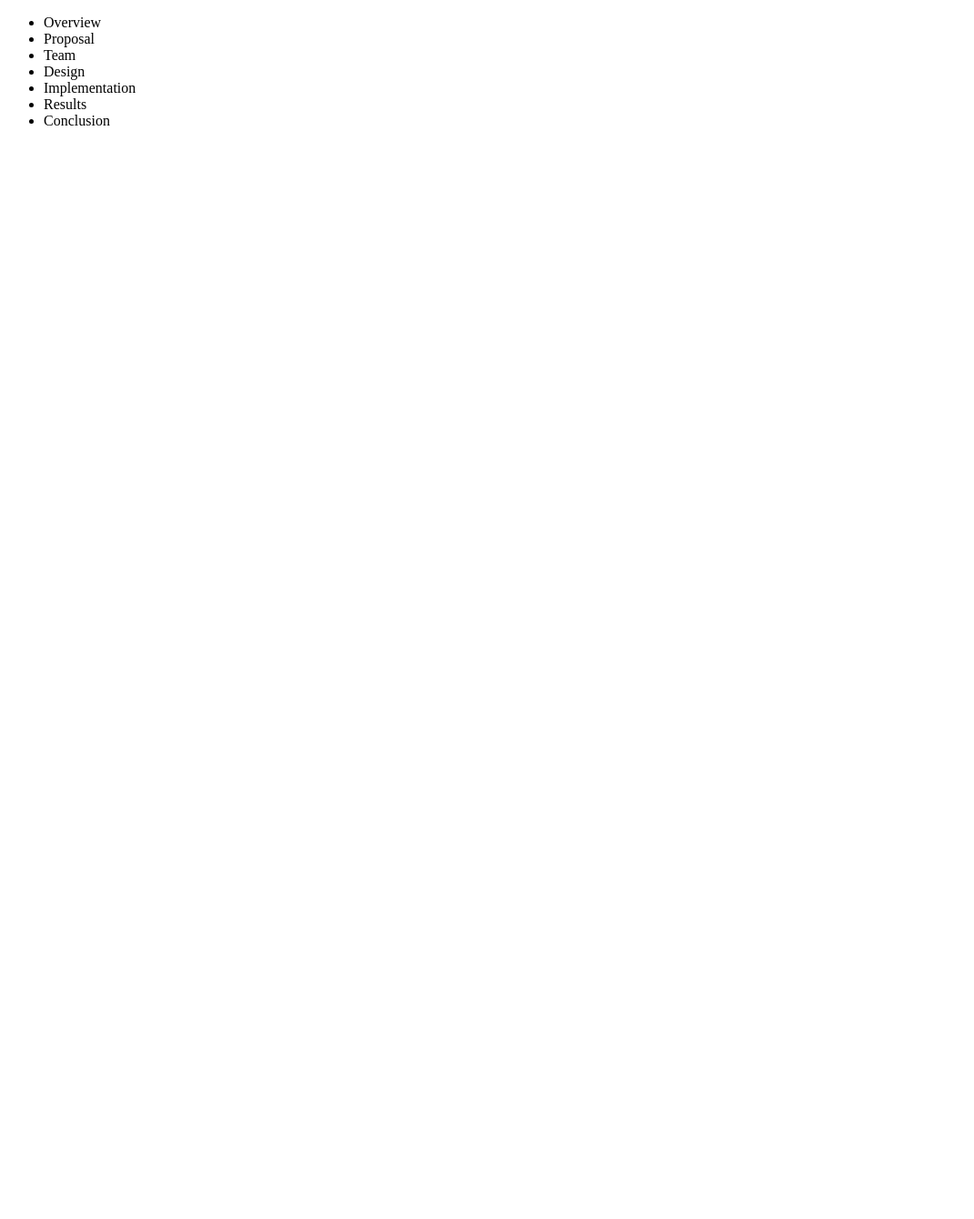
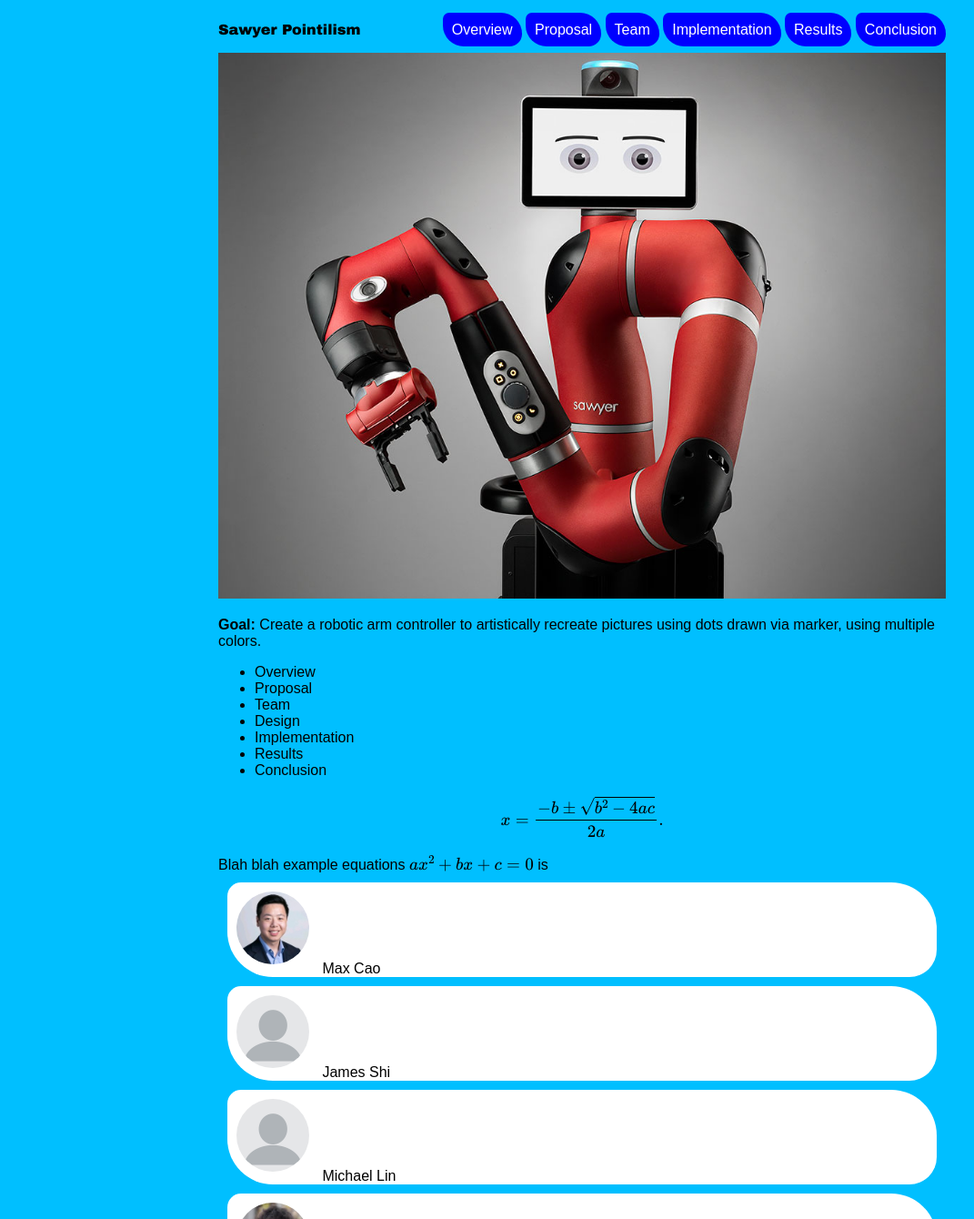
Before and after one commit to MarkLindblad/robot-artist-project, a plain HTML site: page docs/index.html in a window 1280 px wide. Shown: the top 1340 px of the page at 91% size, without its empty margins (0-1071 px from the left). Before the commit the page ends 800 px from the top, so only its background shows below. Drawn offline with nearby package versions, Linux system fonts and the light colour scheme.

Commit message:
Created Website Example

```diff
--- a/docs/index.html
+++ b/docs/index.html
@@ -4,8 +4,27 @@
     <title>Pointilism | C106A Final Project</title>
     <link rel="stylesheet" href="styles.css"/>
 	<link rel="shortcut icon" href="icon.ico" />
+	<script src="https://polyfill.io/v3/polyfill.min.js?features=es6"></script>
+	<script id="MathJax-script" async src="https://cdn.jsdelivr.net/npm/mathjax@3/es5/tex-mml-chtml.js"></script>
   </head>
   <body>
+	<div class="page">
+		<p class="title" style="float: left;">
+			Sawyer Pointilism
+		</p>
+		<p style="float: right;">
+			<a class="navigation" href="index.html">Overview</a>
+			<a class="navigation" href="project-proposal.pdf">Proposal</a>
+			<a class="navigation" href="index.html#team">Team</a>
+			<a class="navigation" href="team.html">Implementation</a>
+			<a class="navigation" href="team.html">Results</a>
+			<a class="navigation" href="team.html">Conclusion</a>
+		</p>
+		<!--<p style="clear:both;">
+			Subtext
+		</p>-->
+		<img style="width:100%;" src="sawyer-photo1-full.jpg" />
+		<p><b>Goal:</b> Create a robotic arm controller to artistically recreate pictures using dots drawn via marker, using multiple colors.</p>
 		<ul>
 		  <li>Overview</li>
 		  <li>Proposal</li>
@@ -15,5 +34,31 @@
 		  <li>Results</li>
 		  <li>Conclusion</li>
 		</ul>
+		\[x = {-b \pm \sqrt{b^2-4ac} \over 2a}.\]
+		Blah blah example equations \(ax^2 + bx + c = 0\) is
+		<div id="team">
+		<div class="namecard">
+			<img src="max-cao-profile-photo.jpg" class="namecard-profile-photo" />
+			Max Cao
+		</div>
+		<div class="namecard">
+			<img src="blank-profile-photo.jpg" class="namecard-profile-photo" />
+			James Shi
+		</div>
+		<div class="namecard">
+			<img src="blank-profile-photo.jpg" class="namecard-profile-photo" />
+			Michael Lin
+		</div>
+		<div class="namecard">
+			<img src="sam-cribbs-profile-photo.jpg" class="namecard-profile-photo" />
+			Sam Cribbs
+		</div>
+		<div class="namecard">
+			<img src="mark-lindblad-profile-photo.jpg" class="namecard-profile-photo" />
+			Mark Lindblad
+		</div>
+		</div>
+		<p>University of California, Berkeley</p>
+	</div>
   </body>
 </html>
--- a/docs/styles.css
+++ b/docs/styles.css
@@ -0,0 +1,39 @@
+body {
+	background-color: DeepSkyBlue;
+	font-family: Arial;
+}
+
+.page {
+	margin: auto;
+	width: 50em;
+}
+
+.title {
+	font-family: Arial Black;
+}
+
+.navigation {
+	border-radius: 15px 50px 30px;
+	background: blue;
+	color: white;
+	padding: 10px;
+	text-decoration: none;
+}
+
+.navigation:hover {
+	background: white;
+	color: blue;
+}
+
+.namecard {
+	border-radius: 15px 50px 30px;
+	background: white;
+	margin: 10px;
+}
+
+.namecard-profile-photo {
+	border-radius: 50%;
+	padding: 10px;
+	background: white;
+	height: 5em;
+}
```
Also changed, not shown: docs/blank-profile-photo.jpg (added), docs/mark-lindblad-profile-photo.jpg (added), docs/max-cao-profile-photo.jpg (added), docs/sam-cribbs-profile-photo.jpg (added), docs/sawyer-photo1-full.jpg (added), 1 other file. Lines whose indentation alone changed are shown as unchanged.
